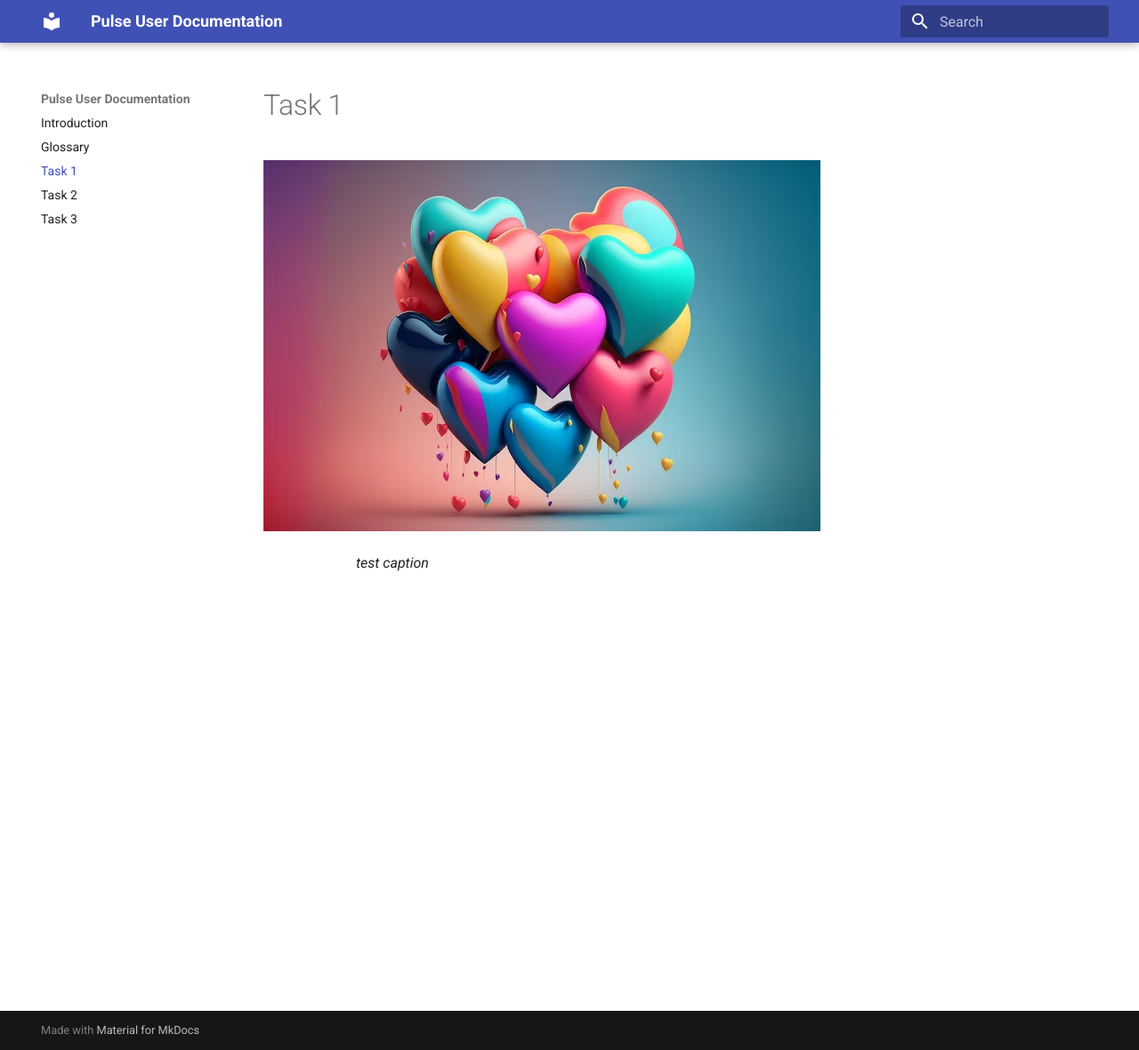
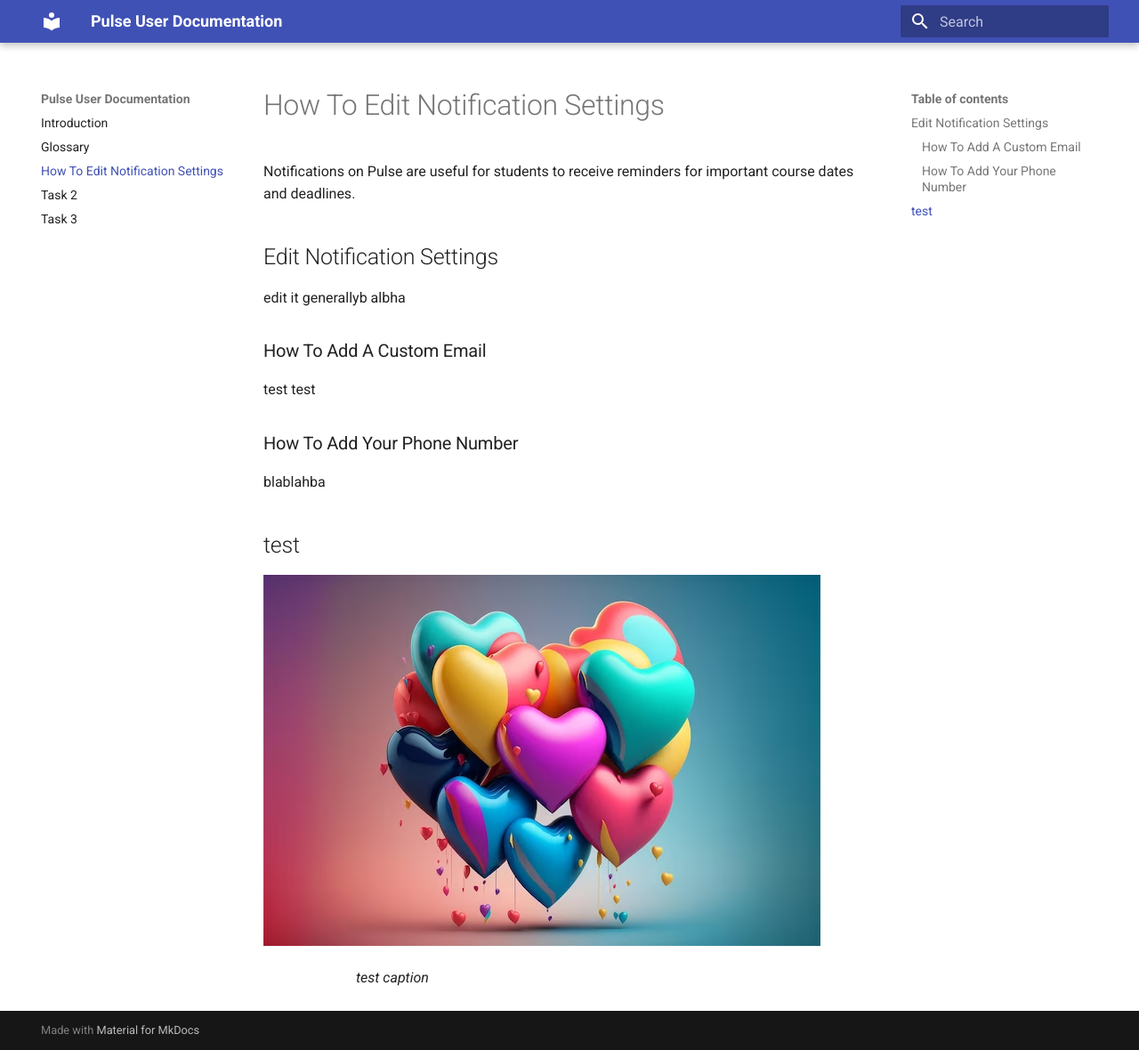
Before and after one commit to jaason-shi/learning-hub-user-documentation, an MkDocs documentation site: the page built from docs/task1.md, in a window 1280 px wide and 1180 px high. Shown: the whole window at 89% size. Built offline with MkDocs 1.6.1 and Material for MkDocs 9.7.7, drawn with Linux system fonts in a browser that asks for light colours.

```diff
--- a/docs/task1.md
+++ b/docs/task1.md
@@ -1,5 +1,18 @@
-# Task 1
+# How To Edit Notification Settings
 
+Notifications on Pulse are useful for students to receive reminders for important course dates and deadlines.
+
+## Edit Notification Settings
+edit it generallyb albha
+
+
+### How To Add A Custom Email
+test test
+
+### How To Add Your Phone Number
+blablahba
+
+## test
 ![testpicture](\photos\test.png)
 
   <figcaption>test caption</figcaption>
```
